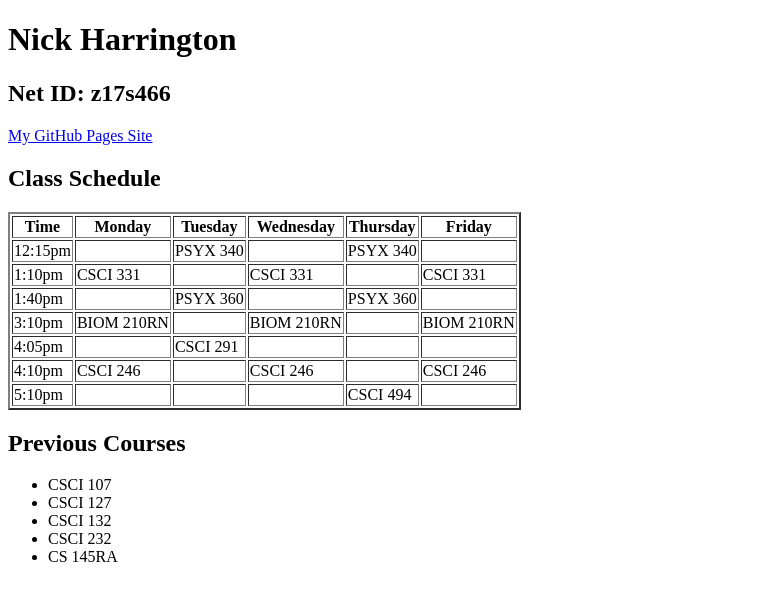
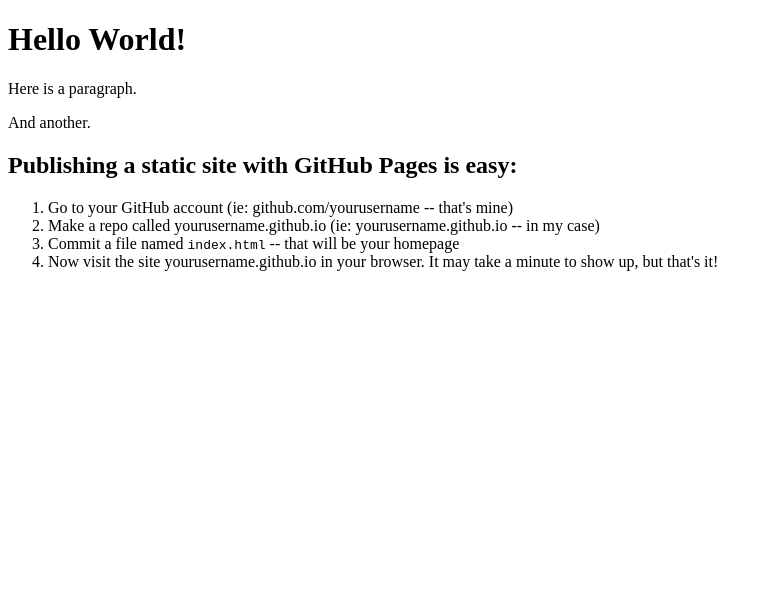
Before and after one commit to nickharrington02/nickharrington02.github.io, a plain HTML site: page index.html in a window 1280 px wide. Shown: the whole page, without its empty margins (0-772 px from the left). Drawn offline with Linux system fonts and the light colour scheme.

Commit message:
Update index.html

```diff
--- a/index.html
+++ b/index.html
@@ -3,89 +3,19 @@
 <head>
     <meta charset="UTF-8">
     <meta name="viewport" content="width=device-width, initial-scale=1.0">
-    <title>Your Name - Class Schedule</title>
+    <title>Hello World Example</title>
 </head>
 <body>
-    <h1>Nick Harrington</h1>
-    <h2>Net ID: z17s466</h2>
+    <h1>Hello World!</h1>
+    <p>Here is a paragraph.</p>
+    <p>And another.</p>
 
-    <p><a href="https://nickharrington02.github.io">My GitHub Pages Site</a></p>
-
-    <h2>Class Schedule</h2>
-    <table border="2">
-        <tr>
-            <th>Time</th>
-            <th>Monday</th>
-            <th>Tuesday</th>
-            <th>Wednesday</th>
-            <th>Thursday</th>
-            <th>Friday</th>
-        </tr>
-        <tr>
-            <td>12:15pm</td>
-            <td></td>
-            <td>PSYX 340</td>
-            <td></td>
-            <td>PSYX 340</td>
-            <td></td>
-        </tr>
-        <tr>
-            <td>1:10pm</td>
-            <td>CSCI 331</td>
-            <td></td>
-            <td>CSCI 331</td>
-            <td></td>
-            <td>CSCI 331</td>
-        </tr>
-        <tr>
-            <td>1:40pm</td>
-            <td></td>
-            <td>PSYX 360</td>
-            <td></td>
-            <td>PSYX 360</td>
-            <td></td>
-        </tr>
-        <tr>
-            <td>3:10pm</td>
-            <td>BIOM 210RN</td>
-            <td></td>
-            <td>BIOM 210RN</td>
-            <td></td>
-            <td>BIOM 210RN</td>
-        </tr>
-        <tr>
-            <td>4:05pm</td>
-            <td></td>
-            <td>CSCI 291</td>
-            <td></td>
-            <td></td>
-            <td></td>
-        </tr>
-        <tr>
-            <td>4:10pm</td>
-            <td>CSCI 246</td>
-            <td></td>
-            <td>CSCI 246</td>
-            <td></td>
-            <td>CSCI 246</td>
-        </tr>
-        <tr>
-            <td>5:10pm</td>
-            <td></td>
-            <td></td>
-            <td></td>
-            <td>CSCI 494</td>
-            <td></td>
-        </tr>
-    </table>
-
-    <h2>Previous Courses</h2>
-    <ul>
-        <li>CSCI 107</li>
-        <li>CSCI 127</li>
-        <li>CSCI 132</li>
-        <li>CSCI 232</li>
-        <li>CS 145RA</li>
-    </ul>
+    <h2>Publishing a static site with GitHub Pages is easy:</h2>
+    <ol>
+        <li>Go to your GitHub account (ie: github.com/yourusername -- that's mine)</li>
+        <li>Make a repo called yourusername.github.io (ie: yourusername.github.io -- in my case)</li>
+        <li>Commit a file named <code>index.html</code> -- that will be your homepage</li>
+        <li>Now visit the site yourusername.github.io in your browser. It may take a minute to show up, but that's it!</li>
+    </ol>
 </body>
 </html>
```
